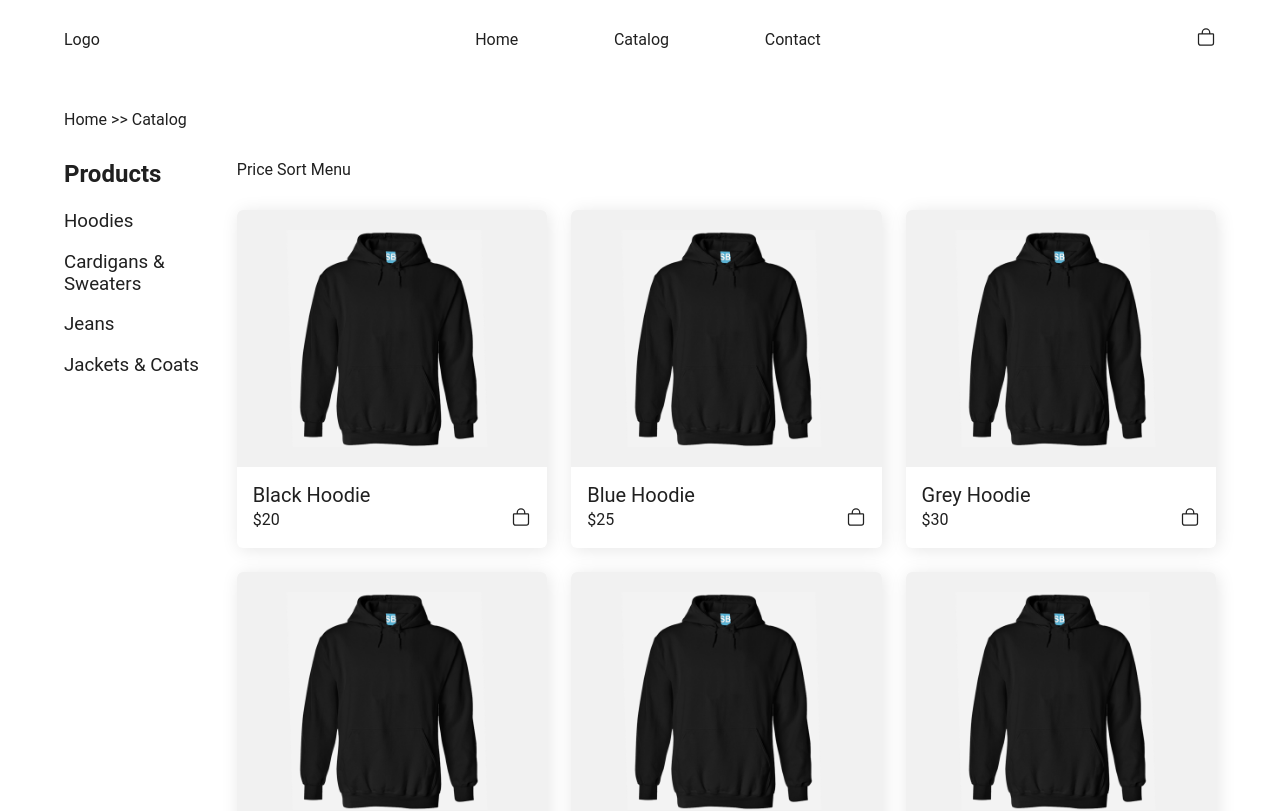
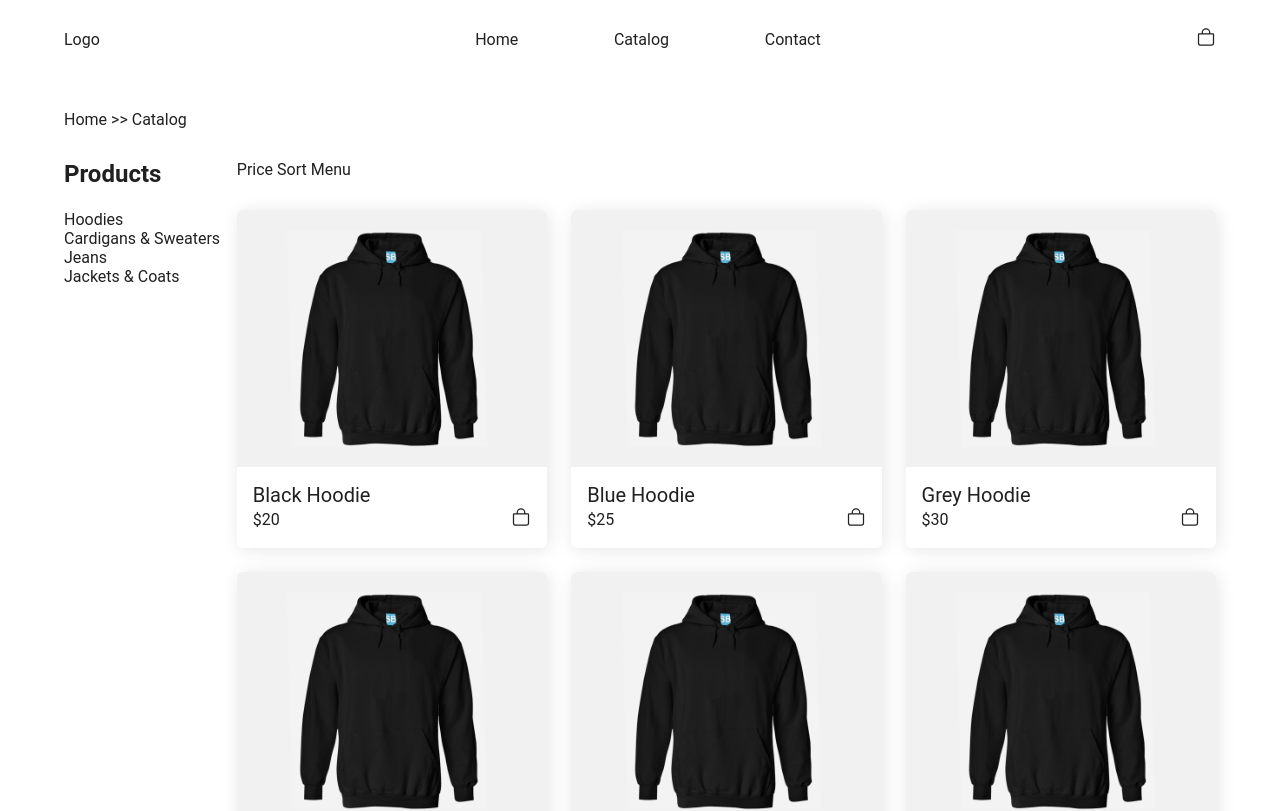
Before and after one commit to JacksonJ97/clothing-store, a React (Create React App) app: page /shop in a window 1280 px wide. Shown: the top 811 px of the page. Built offline with nearby package versions, Linux system fonts and the light colour scheme.

Commit message:
minor changes

```diff
--- a/src/components/ProductCard/ProductCard.js
+++ b/src/components/ProductCard/ProductCard.js
@@ -16,6 +16,7 @@ const Wrapper = styled.div`
   img {
     display: block;
     width: 70%;
+    height: 80%;
     padding: 1.25em 0;
     margin: 0 auto;
   }
--- a/src/containers/Shop/Shop.js
+++ b/src/containers/Shop/Shop.js
@@ -16,7 +16,7 @@ const Wrapper = styled.main`
     grid-row: 2 / 3;
   }
 
-  .product-filter {
+  .product-category {
     grid-row: 3 / 4;
   }
 
@@ -47,19 +47,21 @@ const Shop = () => {
     <Wrapper>
       <div className="breadcrumb">Home {">>"} Catalog</div>
       <h2 className="products-title">Products</h2>
-      <div className="product-filter">
+      <div className="product-category">
+        <ul>
           <Link to="/shop/hoodies">
-          <h3>Hoodies</h3>
+            <li>Hoodies</li>
           </Link>
           <Link to="/shop/cardigans&sweaters">
-          <h3>Cardigans {"&"} Sweaters</h3>
+            <li>Cardigans {"&"} Sweaters</li>
           </Link>
           <Link to="/shop/jeans">
-          <h3>Jeans</h3>
+            <li>Jeans</li>
           </Link>
           <Link to="/shop/jackets&coats">
-          <h3>Jackets {"&"} Coats</h3>
+            <li>Jackets {"&"} Coats</li>
           </Link>
+        </ul>
       </div>
       <div className="price-sort">Price Sort Menu</div>
       <div className="product-card-grid">
```
Also changed, not shown: src/assets/images/grey-hoodie.png, src/assets/images/hoodie.png. Lines whose indentation alone changed are shown as unchanged.
